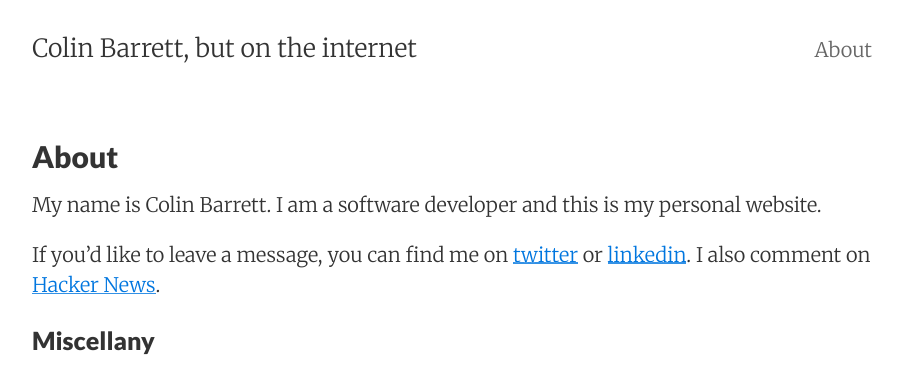
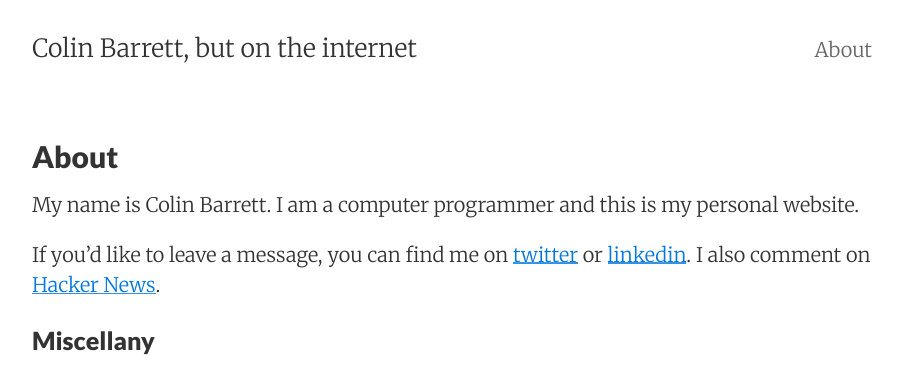
Before and after one commit to barrettcolin/barrettcolin.github.io, a Jekyll site: the page built from about.md, in a window 1280 px wide. Shown: the top 372 px of the page, without its empty margins (188-1089 px from the left). Built offline with Jekyll 4.4.1, drawn with Linux system fonts in a browser that asks for light colours.

Commit message:
Update about.md

```diff
--- a/about.md
+++ b/about.md
@@ -3,7 +3,7 @@ layout: page
 title: About
 permalink: /about/
 ---
-My name is Colin Barrett. I am a software developer and this is my personal website.
+My name is Colin Barrett. I am a computer programmer and this is my personal website.
 
 If you'd like to leave a message, you can find me on [twitter](http://twitter.com/barrettcolin) or [linkedin](http://www.linkedin.com/pub/colin-barrett/4/169/24b). I also comment on [Hacker News](http://news.ycombinator.com/threads?id=barrettcolin).
 
```
